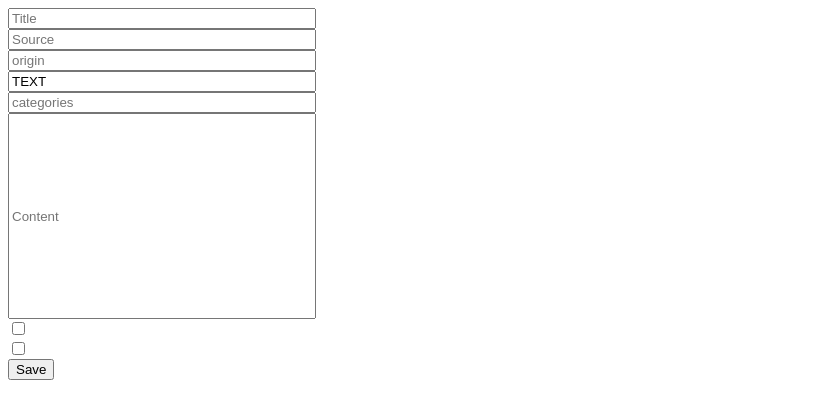
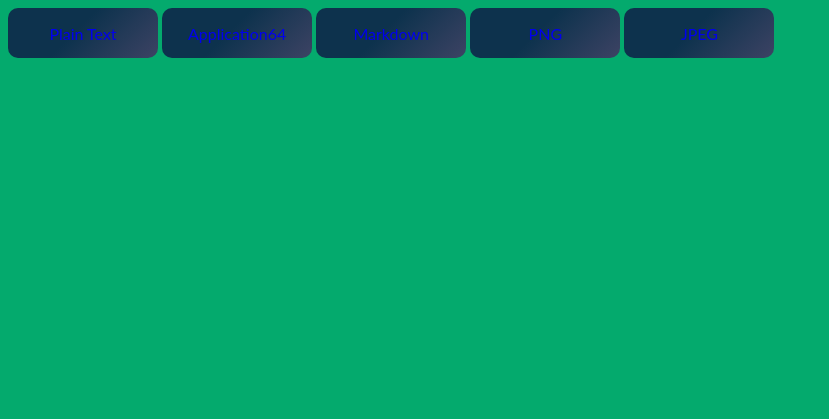
Before and after one commit to Anthonyyma/CMPUT404-Project, a Django app: page /createPost/ in a window 1280 px wide. Shown: the top 419 px of the page, without its empty margins (0-829 px from the left). Run offline with Django 3.2, Linux system fonts and the light colour scheme.

Commit message:
Image Upload Functionality

```diff
--- a/social/core/forms.py
+++ b/social/core/forms.py
@@ -8,34 +8,27 @@ from .models import Post
 class PostForm(forms.ModelForm):
     class Meta:
         model = Post
-        exclude = ["id"]
+        exclude = ["id", "content_type"]
         # fields = ["author", "title", "source", "content_type", "categories", "content", "published",]
         # fields = ["title", "categories", "content", "friends_only", "unlisted"]
         widgets = {
             "title": TextInput(attrs={
-                "class": "forms",
-                "placeholder": "Title"
+                "class": "form-group form",
             }),
             "source": TextInput(attrs={
-                "class": "forms",
-                "placeholder": "Source"
+                "class": "form-group form",
             }),
             "origin": TextInput(attrs={
-                "class": "forms",
-                "placeholder": "origin"
+                "class": "form-group form",
             }),
-            "content_type": TextInput(attrs={
-                "class": "forms",
-                "placeholder": "content_type"
-            }),
+            # "content_type": TextInput(attrs={
+            #     "class": "form-group form",
+            # }),
             "categories": TextInput(attrs={
-                "class": "forms",
-                "placeholder": "categories"
+                "class": "form-group form",
             }),
             "content": TextInput(attrs={
-                "class": "forms",
-                "style": "height: 200px",
-                "placeholder": "Content"
+                "class": "form-group form",
             }),
             # "published": TextInput(attrs={
             #     "class": "forms",
--- a/social/core/models.py
+++ b/social/core/models.py
@@ -64,6 +64,7 @@ class Post(models.Model):
     )
     categories = models.TextField()  # just use space seperated strings for now lol
     content = models.TextField()
+    image = models.ImageField()
     published = models.DateTimeField(auto_now_add=True)
     friends_only = models.BooleanField(default=False)
     unlisted = models.BooleanField(default=False)
--- a/social/core/static/style.css
+++ b/social/core/static/style.css
@@ -1,28 +1,89 @@
+body {
+  background-color: #04AA6D;
+  font-family: 'Lato', sans-serif;
+  align-items: center;
+	justify-content: center;
+  height: 100%;
+}
 h1 {
     color: pink
 }
 .forms {
     min-width: 300px;
 }
-.vertical-menu {
-  width: 200px; /* Set a width if you like */
+.post-display {
+  width: 200px;
 }
-
-.vertical-menu a {
-  background-color: rgb(24, 247, 235); /* Grey background color */
-  color: black; /* Black text color */
-  display: block; /* Make the links appear below each other */
-  padding: 12px; /* Add some padding */
-  text-decoration: none; /* Remove underline from links */
+.post-display a {
+  background-color: rgb(24, 247, 235);
+  color: black;
+  display: block;
+  padding: 10px;
+  text-decoration: none;
   border-radius: 10px;
   margin-bottom: 10px;
 }
-
-.vertical-menu a:hover {
-  background-color: #ccc; /* Dark grey background on mouse-over */
+.post-display a:hover {
+  background-color: rgb(231, 24, 197);
 }
-
-.vertical-menu a.active {
-  background-color: #04AA6D; /* Add a green color to the "active/current" link */
-  color: white;
+label {
+  font-weight: 500;
+  display: block;
+  margin: 4px 0;
+  text-transform: uppercase;
+  font-size: 13px;
+  overflow: hidden;
 }
+.form {
+  display: block;
+  padding: 5px;
+  width: 100%;
+  font-size: 1em;
+  background-color: rgba(69, 10, 10, 0.2);
+  border: 2px solid rgba(34, 247, 240, 0.3);
+  color: #fff;
+  font-weight: 200;
+}
+.form:focus {
+  outline: -webkit-focus-ring-color auto 5px;
+}
+.form-group {
+  max-width: 500px;
+  margin: auto;
+  margin-bottom: 30px;
+}
+.post-type a{
+	width: 150px;
+	height: 50px;
+  border-radius: 10px;
+	cursor: pointer;
+	display: inline-flex;
+	align-items: center;
+	justify-content: center;
+	background-color: #7f5a83;
+	background-image: linear-gradient(315deg, #7f5a83 0%, #0d324d 74%);
+	background-size: 200% 100%;
+  background-position: left;
+	transition: 500ms;
+  text-decoration: None;
+}
+.post-type a:before {
+	color: rgba(255,255,255,0.5);
+	font-size: 16px;
+	position: absolute;
+	display: flex;
+	align-items: center;
+	justify-content: center;
+	width: 140px;
+	height: 40px;
+	background-color: #1b2845;
+	background-image: linear-gradient(315deg, #1b2845 0%, #274060 74%);
+	transition: 500ms;
+}
+.post-type a:hover {
+	background-position: right;
+}
+.post-type a:visited {
+  text-decoration: None;
+  color: wheat;
+}
--- a/social/core/templates/createPost.html
+++ b/social/core/templates/createPost.html
@@ -11,37 +11,46 @@
 <body>
     <form method="POST" enctype="multipart/form-data">
         {% csrf_token %}
-        {% comment %} <div class="form-group">
-            {{ form.author }}
-        </div> {% endcomment %}
-        <div class="form-group">
+          <div class="form-group">
+            <label>Title</label>
             {{ form.title }}
         </div>
         <div class="form-group">
+            <label>Source</label>
             {{ form.source }}
         </div>
         <div class="form-group">
+            <label>Origin</label>
             {{ form.origin }}
         </div>
         <div class="form-group">
-            {{ form.content_type }}
-        </div>
-        <div class="form-group">
+            <label>Categories</label>
             {{ form.categories }}
         </div>
         <div class="form-group">
+            <label>Content</label>
             {{ form.content }}
         </div>
+
+        {% if type == "PNG" or type == "JPEG" %}
+            <div class="form-group">
+            <label>Image</label>
+            {{ form.image }}
+        </div>
+        {% else %}
+            <div style="display: block;">
+        {% endif %}
+
+
         <div class="form-group">
-            {{ form.published }}
-        </div>
-        <div class="form-group">
+            <label>Friends Only</label>
             {{ form.friends_only }}
         </div>
         <div class="form-group">
+            <label>UInlisted</label>
             {{ form.unlisted }}
         </div>
-        <button type="submit" onclick="href='/'">Save</button>
+        <button type="submit" >Save</button>
     </form>
 </body>
 </html>
--- a/social/core/templates/myPosts.html
+++ b/social/core/templates/myPosts.html
@@ -9,9 +9,9 @@
     <link rel="stylesheet" type="text/css" href="{% static 'style.css' %}">
 </head>
 <body>
-    <div class="vertical-menu">
+    <div class="post-display">
         {% for post in object_list %}
-        <a href="{% url 'createPost' %}?id={{ post.id }}">{{ post.title }}<br>{{ post.content }}</a>
+        <a href="{% url 'editPost' %}?id={{ post.id }}">{{ post.title }}<br>{{ post.content }}</a>
         {% endfor %}
     </div>
 
--- /dev/null
+++ b/social/core/templates/postType.html
@@ -0,0 +1,21 @@
+<!-- https://codepen.io/chancesq/pen/bGpddXE -->
+
+<!DOCTYPE html>
+<html lang="en">
+<head>
+    <meta charset="UTF-8">
+    <meta http-equiv="X-UA-Compatible" content="IE=edge">
+    <meta name="viewport" content="width=device-width, initial-scale=1.0">
+    <title>Document</title>
+    {% load static %}
+    <link rel="stylesheet" type="text/css" href="{% static 'style.css' %}">
+
+</head>
+<body>
+    <span class="post-type"><a href="{% url 'editPost' %}?type=TEXT">Plain Text</a></span>
+    <span class="post-type"><a href="{% url 'editPost' %}?type=APP64">Application64</a></span>
+    <span class="post-type"><a href="{% url 'editPost' %}?type=MD">Markdown</a></span>
+    <span class="post-type"><a href="{% url 'editPost' %}?type=PNG">PNG</a></span>
+    <span class="post-type"><a href="{% url 'editPost' %}?type=JPEG">JPEG</a></span>
+</body>
+</html>
--- a/social/core/urls.py
+++ b/social/core/urls.py
@@ -5,7 +5,9 @@ from django.views.generic.base import RedirectView
 
 urlpatterns = [
     path('', views.PostList.as_view(), name='myPosts'),
-    path('createPost/', views.createPost, name='createPost'),
+    path('editPost/', views.createPost, name='editPost'),
+    path('createPost/', views.postType, name='createPost'),
+    # path('info/', views.info, name='info'),
     # path('info/', views.info, name='info'),
     # path('favicon.ico/', RedirectView.as_view(url=staticfiles_storage.url('img/favicon.png'))),
 ]
--- a/social/core/views.py
+++ b/social/core/views.py
@@ -8,22 +8,28 @@ class PostList(ListView):
     model = Post
 
 def createPost(request):
-    form = PostForm(request.POST or None)
+    form = PostForm(request.POST or None, request.FILES or None)
     postId = request.GET.get('id')
+    type = request.GET.get('type')
     if postId != None:
         post = Post.objects.get(id=postId)
         form = PostForm(instance=post)
+        type = form.instance.content_type
 
     if request.method == "POST":
         if postId != None:
             form = PostForm(request.POST, instance=post)
         else:
-            form = PostForm(request.POST)
+            form = PostForm(request.POST, request.FILES,)
         if form.is_valid():
             form.instance.author = request.user
+            form.instance.content_type = type
             form.save()
         else:
             print(form.errors)
 
-    context = {'form': form}
+    context = {'form': form, 'type':type}
     return render(request, "createPost.html", context)
+
+def postType(request):
+    return render(request, "postType.html")
```
Also changed, not shown: social/core/templates/test.html (added, +45 -0 lines), social/core/migrations/0010_post_image.py (added), social/core/migrations/0011_alter_post_image.py (added).
